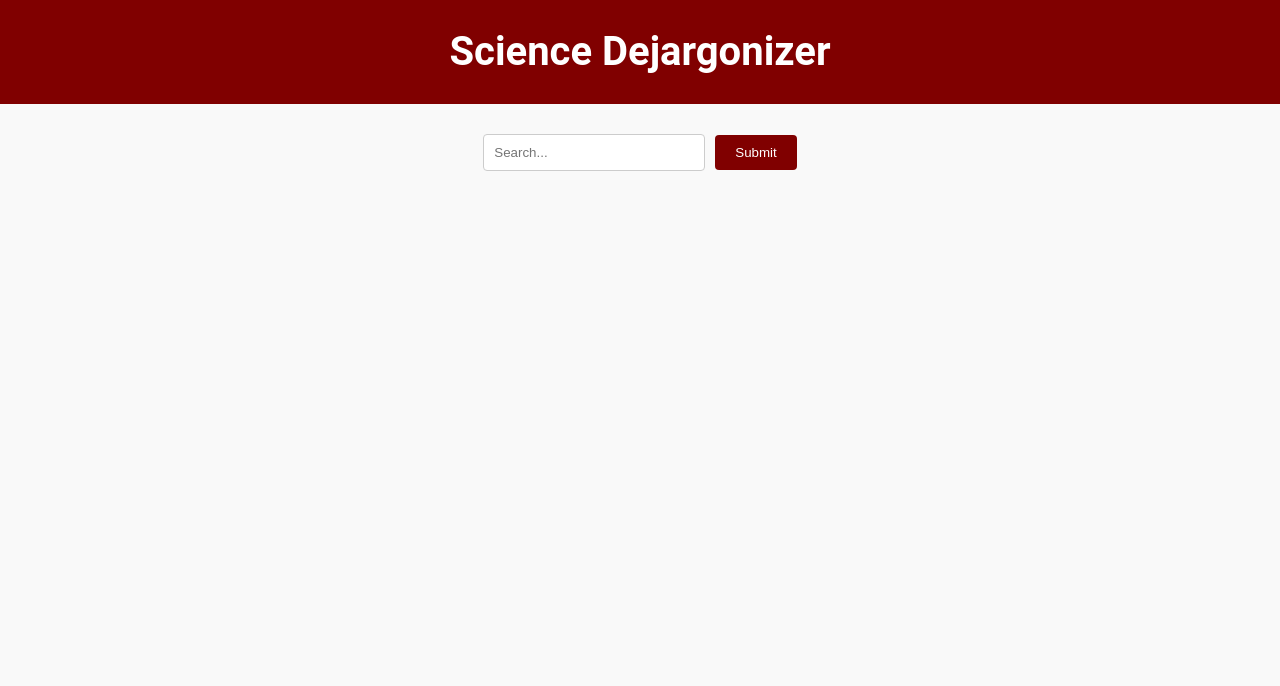
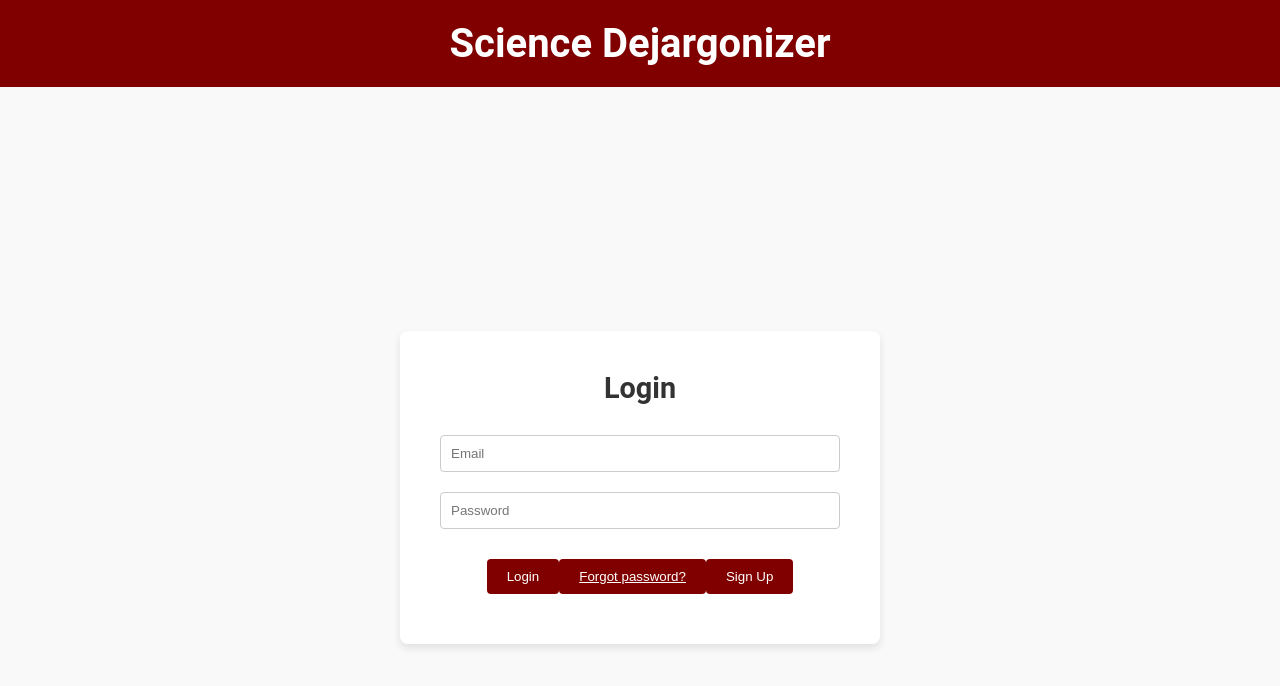
Before and after one commit to ericlee878/ScienceDeJargonizer, a React (Create React App) app in the folder my-app/: page /login in a window 1280 px wide. Shown: the top 686 px of the page. Built offline with nearby package versions, Linux system fonts and the light colour scheme.

Commit message:
front-end done?

```diff
--- a/my-app/package.json
+++ b/my-app/package.json
@@ -9,6 +9,7 @@
     "react": "^18.3.1",
     "react-dom": "^18.3.1",
     "react-latex-next": "^3.0.0",
+    "react-router-dom": "^6.23.1",
     "react-scripts": "5.0.1",
     "web-vitals": "^2.1.4"
   },
--- a/my-app/src/App.css
+++ b/my-app/src/App.css
@@ -16,12 +16,29 @@ body {
   background-color: #800000;
   padding: 20px;
   color: white;
+  position: relative; /* Added for positioning the login button */
 }
 
 .App-header h1 {
   margin: 0;
   font-size: 2.5rem;
   font-weight: 700;
+}
+
+.login-button {
+  position: absolute;
+  top: 20px;
+  right: 20px;
+  background-color: #1a73e8;
+  padding: 10px 20px;
+  border: none;
+  border-radius: 4px;
+  color: white;
+  cursor: pointer;
+}
+
+.login-button:hover {
+  background-color: #1258a5;
 }
 
 .search-bar {
@@ -102,14 +119,6 @@ main {
   text-decoration: underline;
 }
 
-/* Additional styles to enhance the modern look */
-body {
-  font-family: 'Roboto', sans-serif;
-  background-color: #f9f9f9;
-  color: #333;
-  line-height: 1.6;
-}
-
 @media (max-width: 600px) {
   .article {
     padding: 15px;
--- a/my-app/src/App.js
+++ b/my-app/src/App.js
@@ -1,7 +1,11 @@
 import React, { useState, useEffect } from 'react';
+import { BrowserRouter as Router, Route, Routes, useNavigate } from 'react-router-dom';
 import './App.css';
 import articlesData from './240301_240310_all_cats_arxiv_metadata.json';
 import Latex from 'react-latex-next';
+import Login from './Login'; // Import the Login component
+import SignUp from './SignUp'; // Import the SignUp component
+import UserInfo from './UserInfo'; // Import the UserInfo component
 
 const JargonDefinitions = ({ terms }) => (
   <div className="jargon-definitions">
@@ -31,6 +35,36 @@ const Article = ({ title, author, date, link, summary, terms }) => (
     </div>
   </div>
 );
+
+function MainPage({ articles, searchQuery, setSearchQuery, handleSearch, filteredArticles }) {
+  const navigate = useNavigate();
+
+  return (
+    <>
+      <div className="search-bar">
+        <input
+          type="text"
+          placeholder="Search..."
+          value={searchQuery}
+          onChange={(e) => setSearchQuery(e.target.value)}
+        />
+        <button type="button" onClick={handleSearch}>Submit</button>
+        <button
+          type="button"
+          className="login-button"
+          onClick={() => navigate('/login')}
+        >
+          Login
+        </button>
+      </div>
+      <main>
+        {filteredArticles.map(article => (
+          <Article key={article.id} {...article} />
+        ))}
+      </main>
+    </>
+  );
+}
 
 function App() {
   const [articles, setArticles] = useState([]);
@@ -75,25 +109,27 @@ function App() {
   };
 
   return (
-    <div className="App">
-      <header className="App-header">
-        <h1>Science Dejargonizer</h1>
-      </header>
-      <div className="search-bar">
-        <input
-          type="text"
-          placeholder="Search..."
-          value={searchQuery}
-          onChange={(e) => setSearchQuery(e.target.value)}
-        />
-        <button type="button" onClick={handleSearch}>Submit</button>
+    <Router>
+      <div className="App">
+        <header className="App-header">
+          <h1>Science Dejargonizer</h1>
+        </header>
+        <Routes>
+          <Route path="/login" element={<Login />} />
+          <Route path="/signup" element={<SignUp />} />
+          <Route path="/userinfo" element={<UserInfo />} />
+          <Route path="/" element={
+            <MainPage
+              articles={articles}
+              searchQuery={searchQuery}
+              setSearchQuery={setSearchQuery}
+              handleSearch={handleSearch}
+              filteredArticles={filteredArticles}
+            />
+          } />
+        </Routes>
       </div>
-      <main>
-        {filteredArticles.map(article => (
-          <Article key={article.id} {...article} />
-        ))}
-      </main>
-    </div>
+    </Router>
   );
 }
 
--- /dev/null
+++ b/my-app/src/Login.css
@@ -0,0 +1,80 @@
+/* Login.css */
+
+body {
+    font-family: 'Roboto', sans-serif;
+    margin: 0;
+    padding: 0;
+    background-color: #f9f9f9;
+    color: #333;
+  }
+
+  .login-container {
+    display: flex;
+    justify-content: center;
+    align-items: center;
+    height: 100vh;
+    background-color: #f9f9f9;
+  }
+
+  .login-box {
+    background-color: #fff;
+    padding: 40px;
+    border-radius: 8px;
+    box-shadow: 0 4px 8px rgba(0, 0, 0, 0.1);
+    max-width: 400px;
+    width: 100%;
+    text-align: center;
+  }
+
+  .login-box h2 {
+    margin: 0 0 20px;
+    font-size: 1.8rem;
+    font-weight: 600;
+  }
+
+  .login-box input {
+    width: calc(100% - 22px);
+    padding: 10px;
+    margin: 10px 0;
+    border: 1px solid #ccc;
+    border-radius: 4px;
+  }
+
+  .login-box button {
+    padding: 10px 20px;
+    border: none;
+    border-radius: 4px;
+    background-color: #800000;
+    color: white;
+    cursor: pointer;
+    margin-top: 20px;
+    margin-bottom: 10px; /* Add margin to the bottom of each button */
+  }
+
+  .login-box button:hover {
+    background-color: #a00000;
+  }
+
+  .forgot-password-button {
+    background: none;
+    color: #1a73e8;
+    text-decoration: underline;
+    cursor: pointer;
+    border: none;
+    padding: 0;
+    margin-top: 10px;
+    margin-bottom: 20px; /* Add margin to the bottom of the forgot password button */
+  }
+
+  .forgot-password-button:hover {
+    color: #1258a5;
+  }
+
+  .sign-up-button {
+    background-color: #1a73e8;
+    margin-top: 20px;
+  }
+
+  .sign-up-button:hover {
+    background-color: #1258a5;
+  }
--- /dev/null
+++ b/my-app/src/Login.js
@@ -0,0 +1,62 @@
+import React, { useState } from 'react';
+import './Login.css';
+import { useNavigate } from 'react-router-dom';
+
+const Login = () => {
+  const [email, setEmail] = useState('');
+  const [password, setPassword] = useState('');
+  const navigate = useNavigate();
+
+  const handleLogin = () => {
+    // Handle login logic here
+    console.log('Login clicked');
+  };
+
+  const handleSignUp = () => {
+    // Navigate to the sign-up page or handle sign-up logic
+    console.log('Sign-Up clicked');
+    navigate('/signup'); // Example navigation to sign-up page
+  };
+
+  const handleForgotPassword = () => {
+    // Handle forgot password logic
+    console.log('Forgot password clicked');
+  };
+
+  return (
+    <div className="login-container">
+      <div className="login-box">
+        <h2>Login</h2>
+        <input
+          type="email"
+          placeholder="Email"
+          value={email}
+          onChange={(e) => setEmail(e.target.value)}
+        />
+        <input
+          type="password"
+          placeholder="Password"
+          value={password}
+          onChange={(e) => setPassword(e.target.value)}
+        />
+        <button type="button" onClick={handleLogin}>Login</button>
+        <button
+          type="button"
+          className="forgot-password-button"
+          onClick={handleForgotPassword}
+        >
+          Forgot password?
+        </button>
+        <button
+          type="button"
+          className="sign-up-button"
+          onClick={handleSignUp}
+        >
+          Sign Up
+        </button>
+      </div>
+    </div>
+  );
+};
+
+export default Login;
--- /dev/null
+++ b/my-app/src/SignUp.js
@@ -0,0 +1,45 @@
+import React, { useState } from 'react';
+import './Login.css'; // Reuse the same CSS for simplicity
+import { useNavigate } from 'react-router-dom';
+
+const SignUp = () => {
+  const [email, setEmail] = useState('');
+  const [password, setPassword] = useState('');
+  const [confirmPassword, setConfirmPassword] = useState('');
+  const navigate = useNavigate();
+
+  const handleSignUp = () => {
+    // Handle sign-up logic here
+    console.log('Sign-Up clicked');
+    navigate('/userinfo'); // Navigate to the user info page after sign-up
+  };
+
+  return (
+    <div className="login-container">
+      <div className="login-box">
+        <h2>Sign Up</h2>
+        <input
+          type="email"
+          placeholder="Email"
+          value={email}
+          onChange={(e) => setEmail(e.target.value)}
+        />
+        <input
+          type="password"
+          placeholder="Password"
+          value={password}
+          onChange={(e) => setPassword(e.target.value)}
+        />
+        <input
+          type="password"
+          placeholder="Confirm Password"
+          value={confirmPassword}
+          onChange={(e) => setConfirmPassword(e.target.value)}
+        />
+        <button type="button" onClick={handleSignUp}>Sign Up</button>
+      </div>
+    </div>
+  );
+};
+
+export default SignUp;
--- /dev/null
+++ b/my-app/src/UserInfo.css
@@ -0,0 +1,55 @@
+/* UserInfo.css */
+
+.user-info-container {
+    display: flex;
+    justify-content: center;
+    align-items: center;
+    height: 100vh;
+    background-color: #f9f9f9;
+  }
+
+  .user-info-box {
+    background-color: #fff;
+    padding: 40px;
+    border-radius: 8px;
+    box-shadow: 0 4px 8px rgba(0, 0, 0, 0.1);
+    max-width: 600px;
+    width: 100%;
+    text-align: center;
+  }
+
+  .user-info-box h2 {
+    margin: 0 0 20px;
+    font-size: 1.8rem;
+    font-weight: 600;
+  }
+
+  .user-info-box input,
+  .user-info-box select {
+    width: calc(100% - 22px);
+    padding: 10px;
+    margin: 10px 0;
+    border: 1px solid #ccc;
+    border-radius: 4px;
+  }
+
+  .user-info-box button {
+    padding: 10px 20px;
+    border: none;
+    border-radius: 4px;
+    background-color: #800000;
+    color: white;
+    cursor: pointer;
+    margin-top: 20px;
+  }
+
+  .user-info-box button:hover {
+    background-color: #a00000;
+  }
+
+  .topic-rating {
+    display: flex;
+    flex-direction: column;
+    align-items: flex-start;
+    margin-bottom: 10px;
+  }
--- /dev/null
+++ b/my-app/src/UserInfo.js
@@ -0,0 +1,80 @@
+import React, { useState } from 'react';
+import './UserInfo.css';
+
+const UserInfo = () => {
+  const [name, setName] = useState('');
+  const [email, setEmail] = useState('');
+  const [ratings, setRatings] = useState({
+    'cs.hc': 1,
+    'cs.ai': 1,
+    'cs.cy': 1,
+  });
+
+  const handleRatingChange = (topic, value) => {
+    setRatings({
+      ...ratings,
+      [topic]: value,
+    });
+  };
+
+  const handleSubmit = () => {
+    // Handle form submission logic here
+    console.log('User Info Submitted', { name, email, ratings });
+  };
+
+  return (
+    <div className="user-info-container">
+      <div className="user-info-box">
+        <h2>User Information</h2>
+        <input
+          type="text"
+          placeholder="Name"
+          value={name}
+          onChange={(e) => setName(e.target.value)}
+        />
+        <input
+          type="email"
+          placeholder="Short Description"
+          value={email}
+          onChange={(e) => setEmail(e.target.value)}
+        />
+        <div className="topic-rating">
+          <label>Rate your knowledge on Human-Computer Interaction (cs.hc):</label>
+          <select
+            value={ratings['cs.hc']}
+            onChange={(e) => handleRatingChange('cs.hc', e.target.value)}
+          >
+            {[1, 2, 3, 4, 5].map(value => (
+              <option key={value} value={value}>{value}</option>
+            ))}
+          </select>
+        </div>
+        <div className="topic-rating">
+          <label>Rate your knowledge on Artificial Intelligence (cs.ai):</label>
+          <select
+            value={ratings['cs.ai']}
+            onChange={(e) => handleRatingChange('cs.ai', e.target.value)}
+          >
+            {[1, 2, 3, 4, 5].map(value => (
+              <option key={value} value={value}>{value}</option>
+            ))}
+          </select>
+        </div>
+        <div className="topic-rating">
+          <label>Rate your knowledge on Cybersecurity (cs.cy):</label>
+          <select
+            value={ratings['cs.cy']}
+            onChange={(e) => handleRatingChange('cs.cy', e.target.value)}
+          >
+            {[1, 2, 3, 4, 5].map(value => (
+              <option key={value} value={value}>{value}</option>
+            ))}
+          </select>
+        </div>
+        <button type="button" onClick={handleSubmit}>Submit</button>
+      </div>
+    </div>
+  );
+};
+
+export default UserInfo;
```
Also changed, not shown: 1 other file (tests, documents, lock files or other folders).
